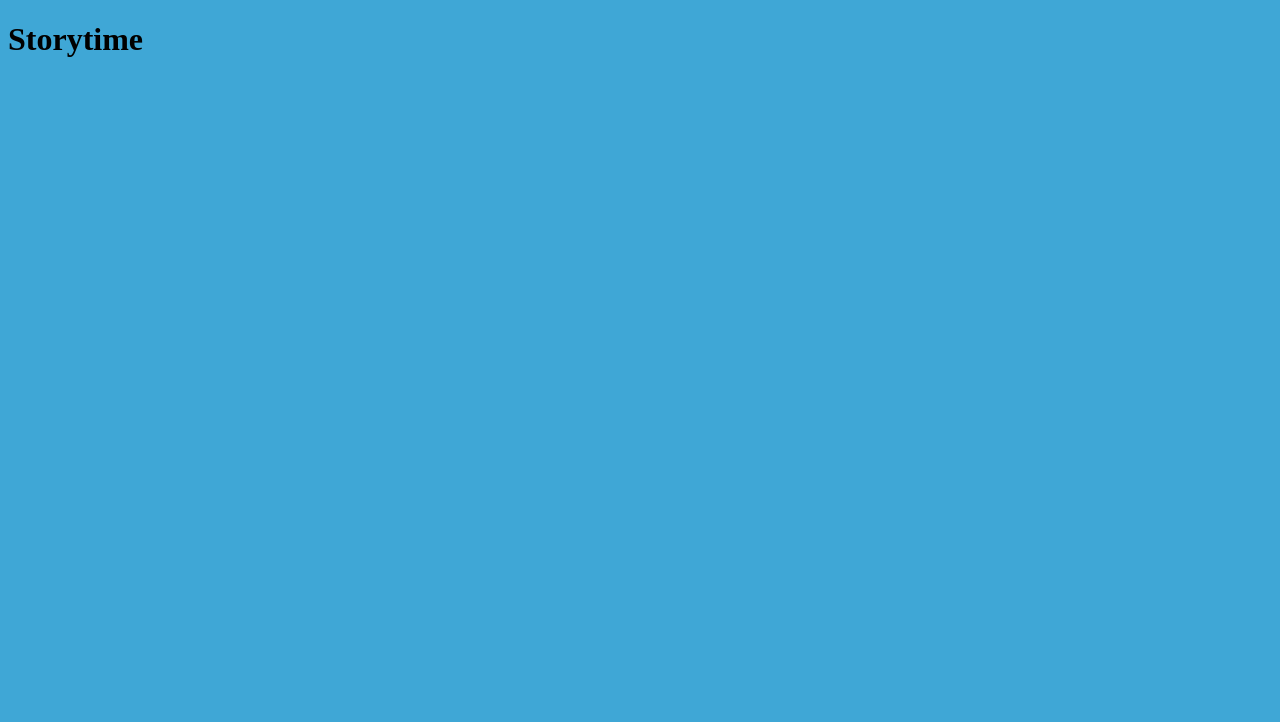
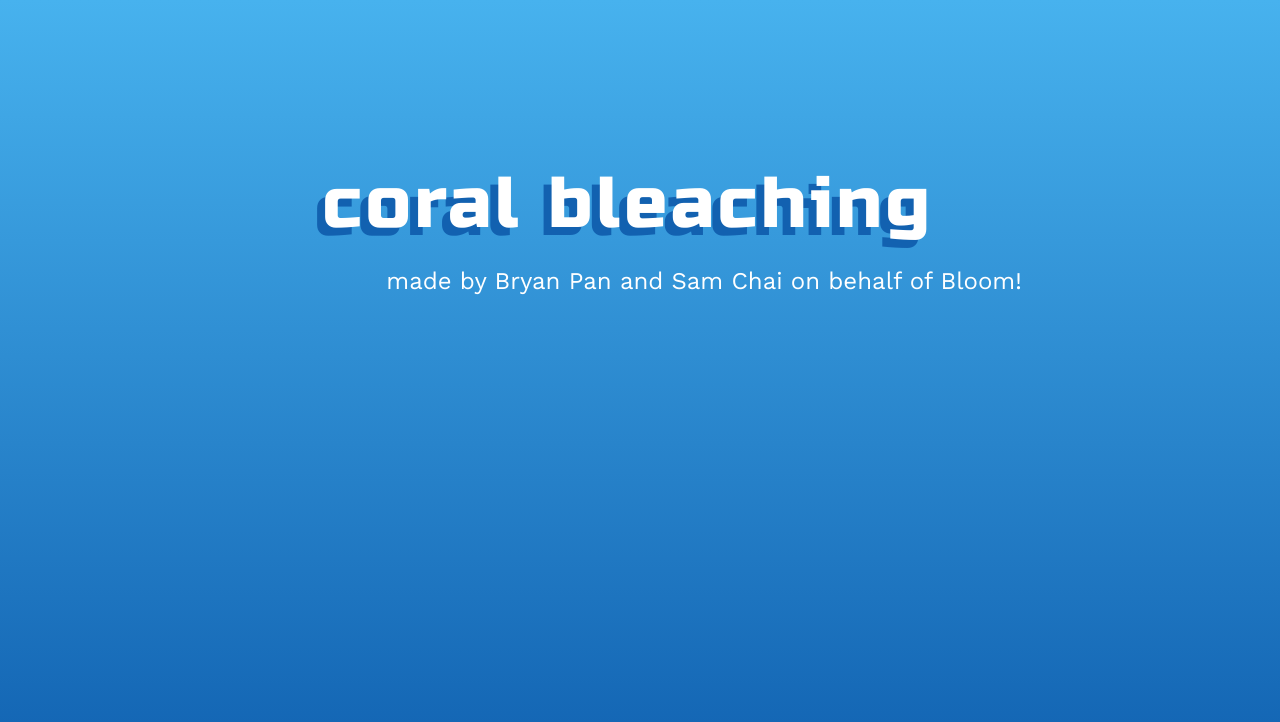
Before and after one commit to BryanPan342/storytime, a plain HTML site: page index.html in a window 1280 px wide. Drawn offline with nearby package versions, Linux system fonts and the light colour scheme.

Commit message:
centering text

```diff
--- a/css/globals.css
+++ b/css/globals.css
@@ -1,4 +1,113 @@
+/* Table of Contents
+/* ------------------------------------------------------------
+
+1.  Globals
+2.  Text Classes
+3.  Anchor Tags
+4.  Title
+
+*/
+
+/* 1. Globals - Variables | Body | Site Wrapper
+/* ---------------------------------------------------------- */
+
+:root {
+  --healthy-background: linear-gradient(180deg, #47B2EE 0%, rgba(255, 255, 255, 0) 100%), #0F5FAF;
+  --bleached-background: linear-gradient(180deg, #8DC3E2 0%, rgba(255, 255, 255, 0) 100%), #3A638C;
+
+  --header-size: 72px;
+  --info-size: 24px;
+  --font-color: #ffffff;
+  --underlay-offest: 8px;
+  --healthy-font-underlay: #1261B0;
+  --bleached-font-underlay: #3C658D;
+  --text-offset: calc(100vw / 20);
+  --text-margins: 10px 0px;
+
+  --bezier: cubic-bezier(0,.5,0,1);
+}
+
 body {
   overflow: hidden;
-  background-color: #3FA7D6;
+  margin: 0;
+  padding: 0;
 }
+
+.site-wrapper {
+  display: grid;
+  height: 100vh;
+  width: 100vw;
+  background: var(--healthy-background);
+}
+
+/* 2. Text Classes
+/* ---------------------------------------------------------- */
+
+.header {
+  padding: var(--text-margins);
+  position: relative;
+  font-family: Russo One;
+  font-size: var(--header-size);
+  color: var(--font-color);
+  letter-spacing: 0.05em;
+}
+
+.info {
+  padding: var(--text-margins);
+  position: relative;
+  font-family: Work Sans;
+  font-size: var(--info-size);
+  color: var(--font-color);
+}
+
+.shadow {
+  text-shadow: calc(-1 * var(--underlay-offest)) var(--underlay-offest) 0 var(--healthy-font-underlay);
+}
+
+.offset {
+  left: var(--text-offset);
+}
+
+/* 3. Anchor Tags
+/* ---------------------------------------------------------- */
+
+a {
+  color: var(--font-color);
+  position: relative;
+  text-decoration: none;
+  transition: font-weight .4s var(--bezier);
+}
+
+a:hover {
+  font-weight: bold;
+  right: 0;
+  text-decoration: none;
+}
+
+a:hover:after {
+  right: 0;
+}
+
+a:after {
+  border-radius: 1em;
+  border-top: .1em solid;
+  content: "";
+  position: absolute;
+  right: 100%;
+  bottom: .05em;
+  left: 0;
+  transition: right .4s var(--bezier);
+}
+
+a:hover:after {
+  right: 0;
+}
+
+/* 4. Title
+/* ---------------------------------------------------------- */
+
+.title {
+  display: block;
+  margin: 150px auto;
+  z-index: 99;
+}
--- a/index.html
+++ b/index.html
@@ -4,12 +4,21 @@
   <meta charset="UTF-8">
   <meta name="viewport" content="width=device-width, initial-scale=1.0">
   <link rel="stylesheet" type="text/css" href="css/globals.css" />
+  <link rel="stylesheet" href="https://fonts.googleapis.com/css2?family=Russo+One">
+  <link rel="stylesheet" href="https://fonts.googleapis.com/css2?family=Work+Sans">
   <script src='scripts/index.js'></script>
   <title>Storytime</title>
 </head>
   <body>
-    <h1>
-      Storytime
-    </h1>
+    <div class='site-wrapper'>
+      <div class='title'>
+        <div class='header shadow'> coral bleaching </div>
+        <div class='info offset'> made by
+          <a target="_blank" href="https://bryanpan.co">Bryan Pan</a> and
+          <a target="_blank" href="https://samchai.co">Sam Chai</a> on behalf of
+          <a target="_blank" href='https://creativelabsucla.com'>Bloom</a>!
+        </div>
+      </div>
+    </div>
   </body>
 </html>
```
Also changed, not shown: assets/feesh.svg (added).
